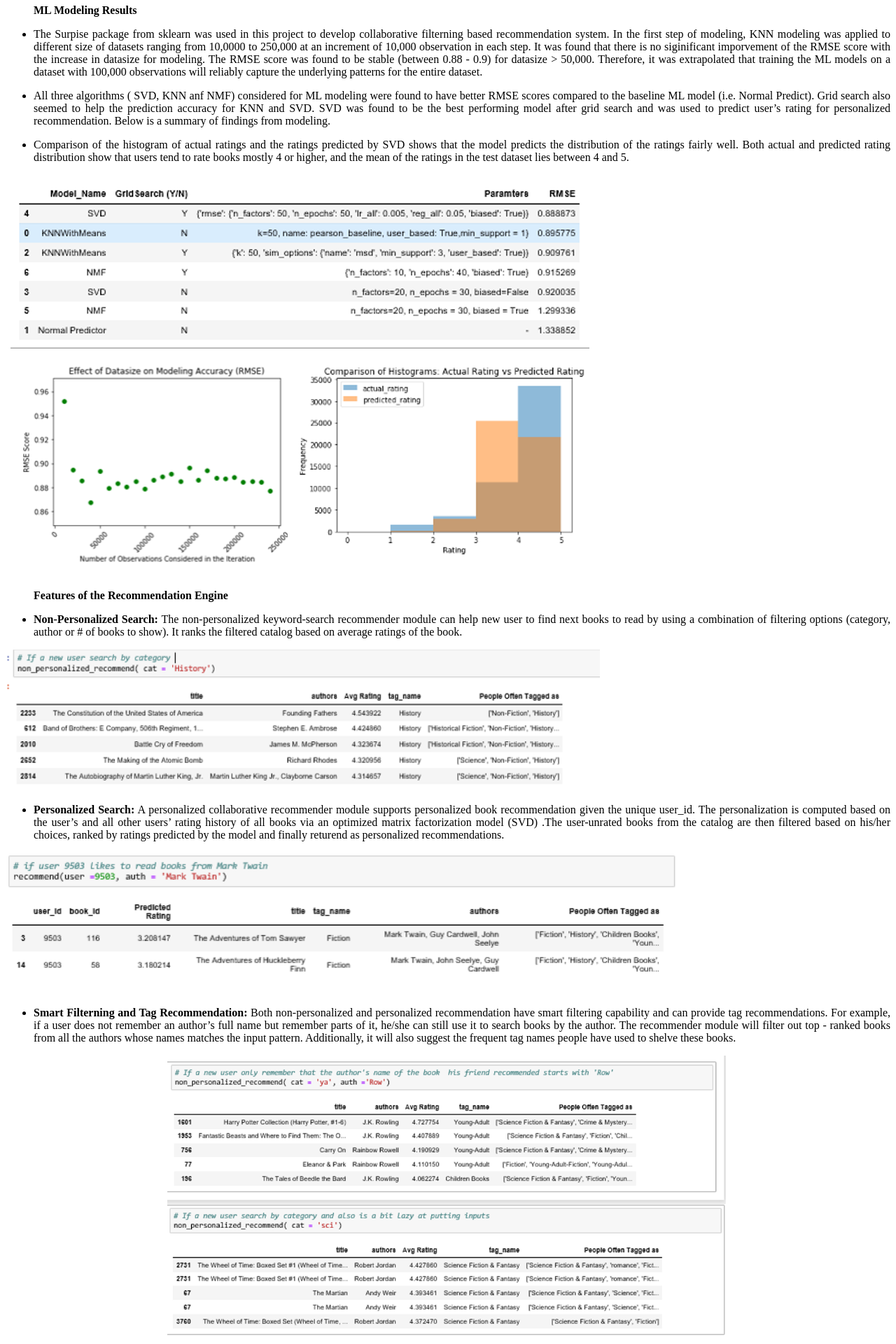
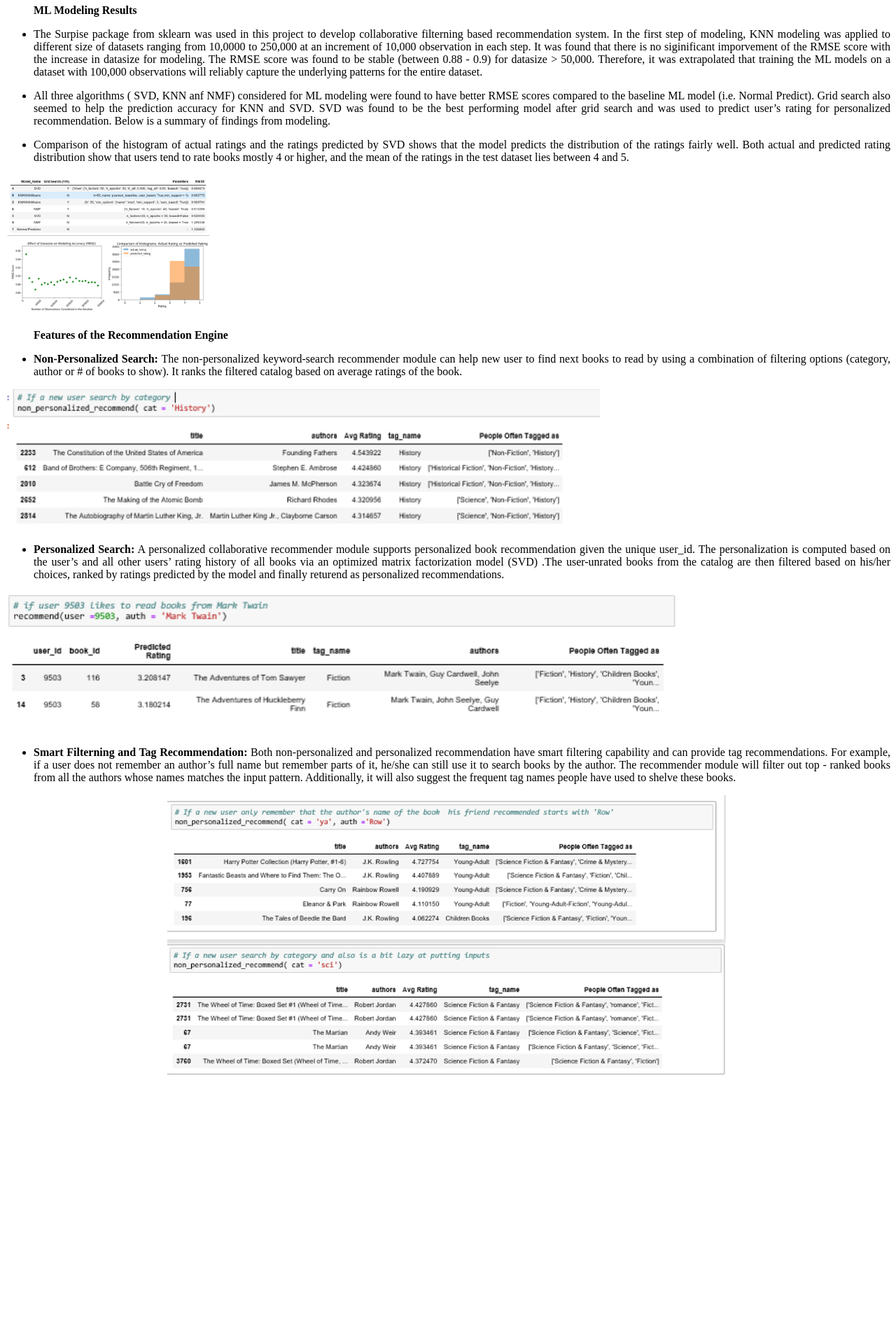
Before and after one commit to shamafarabi/shama.github.io, a Jekyll site: the page built from _posts/2019-09-01-recommendation.md, in a window 1280 px wide. Shown: the part 4122-6042 px from the top of the page at 70% size. Built offline with Jekyll 4.4.1, drawn with Linux system fonts in a browser that asks for light colours; nearby versions of some CDN libraries; after the commit the page ends 5670 px from its top, so only the background shows below that.

Commit message:
Update 2019-09-01-recommendation.md

```diff
--- a/_posts/2019-09-01-recommendation.md
+++ b/_posts/2019-09-01-recommendation.md
@@ -125,7 +125,8 @@ In this final step of the project, the non Personalized recommendation system is
 
 - Comparison of the histogram of actual ratings and the ratings predicted by SVD shows that the model predicts the distribution of the ratings fairly well. Both actual and predicted rating distribution show that users tend to rate books mostly 4 or higher, and the mean of the ratings in the test dataset lies between 4 and 5.
 
-<img src="/assets/recommendation/Modeling_Summary.png">
+
+<img src="/assets/recommendation/Modeling_Summary.png"  alt="Paris"  Height = "200" class="center">
 
 
 > **Features of the Recommendation Engine**
```
